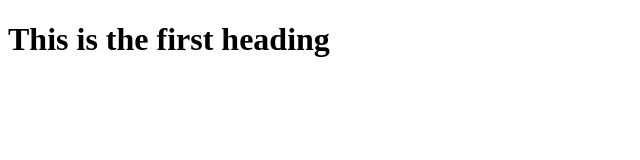
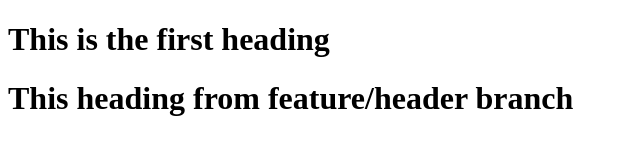
Before and after one commit to PoornimaMohabe/iteration2Day-1, a plain HTML site: page index.html in a window 1280 px wide. Shown: the whole page, without its empty margins (0-640 px from the left). Drawn offline with Linux system fonts and the light colour scheme.

Commit message:
added commit from feature/header

```diff
--- a/index.html
+++ b/index.html
@@ -7,5 +7,6 @@
 </head>
 <body>
     <h1>This is the first heading</h1>
+    <h1>This heading from feature/header branch</h1>
 </body>
 </html>
```
